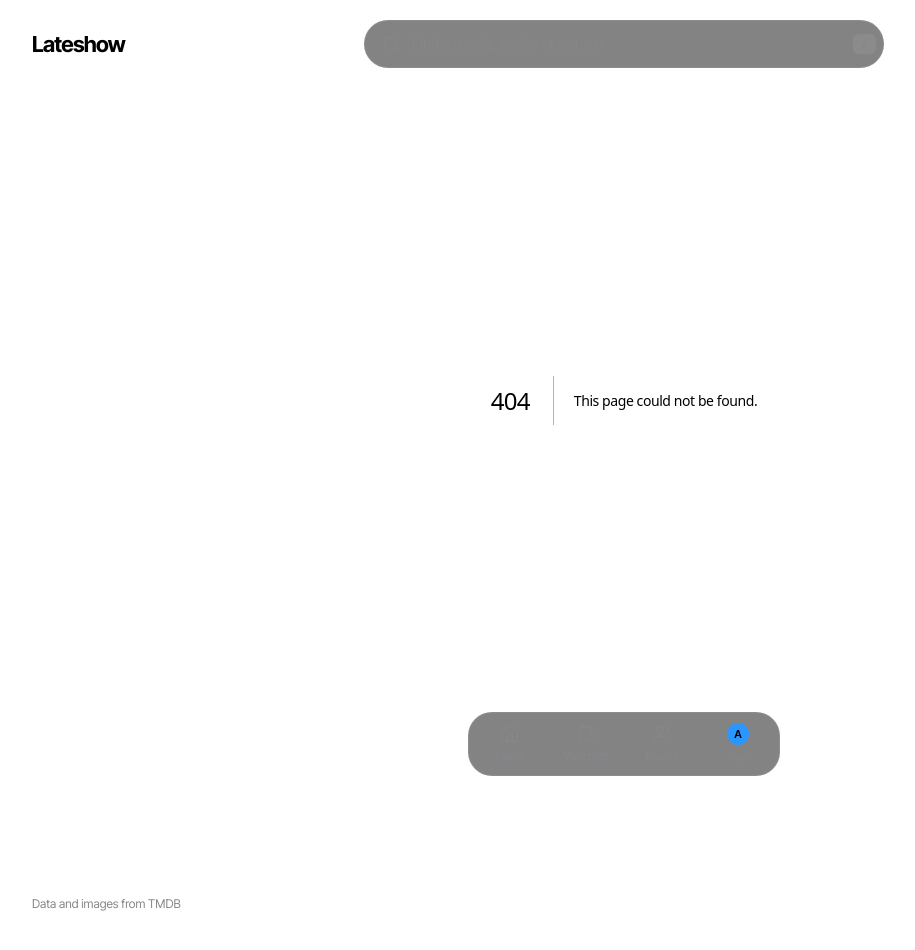
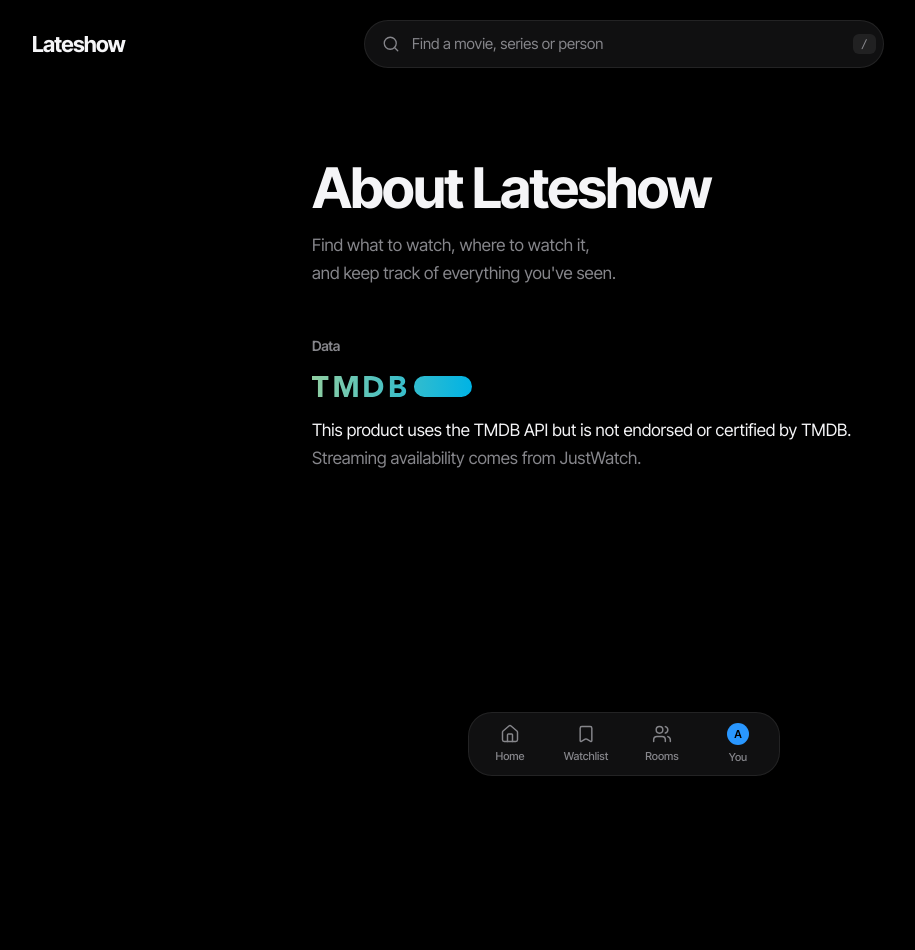
Before and after one commit to pyvnoaim/lateshow, a Next.js app: page /about in a window 1280 px wide. Before the commit this address had no page. Shown: the top 950 px of the page, without its empty margins (16-931 px from the left). After the commit the page ends 800 px from the top, so only its background shows below. Built offline with nearby package versions, Linux system fonts and the light colour scheme.

Commit message:
Move TMDB attribution to an About page, drop per-page footer

```diff
--- /dev/null
+++ b/src/app/about/page.tsx
@@ -0,0 +1,29 @@
+import Image from "next/image";
+
+export const metadata = { title: "About · Lateshow" };
+
+// TMDB attribution lives here (their terms: logo + notice in an About or Credits section, logo less prominent than ours).
+export default function AboutPage() {
+  return (
+    <main className="mx-auto flex max-w-[720px] flex-col gap-12 px-4 pt-[160px] sm:px-12">
+      <div className="flex flex-col gap-4">
+        <h1 className="text-page leading-none font-bold">About Lateshow</h1>
+        <p className="text-body leading-relaxed text-muted">
+          Find what to watch, where to watch it,
+          <br />
+          and keep track of everything you&apos;ve seen.
+        </p>
+      </div>
+
+      <section className="flex flex-col gap-5">
+        <h2 className="text-small font-semibold text-muted">Data</h2>
+        <Image src="/tmdb-logo.svg" alt="The Movie Database (TMDB)" width={160} height={21} />
+        <p className="text-body leading-relaxed">
+          This product uses the TMDB API but is not endorsed or certified by TMDB.
+          <br />
+          <span className="text-muted">Streaming availability comes from JustWatch.</span>
+        </p>
+      </section>
+    </main>
+  );
+}
--- a/src/app/layout.tsx
+++ b/src/app/layout.tsx
@@ -17,7 +17,8 @@ export default function RootLayout({ children }: LayoutProps<"/">) {
       <body className="relative min-h-dvh bg-bg text-fg">
         <TopBar />
         {children}
-        <footer className="mx-auto max-w-[1280px] px-4 pt-24 pb-32 text-xs text-muted sm:px-12">Data and images from TMDB</footer>
+        {/* room so the floating dock never covers the end of a page. TMDB credit lives on /about */}
+        <div aria-hidden className="h-40" />
         <Dock />
       </body>
     </html>
```
Also changed, not shown: public/tmdb-logo.svg (added), 1 other file (tests, documents, lock files or other folders).
